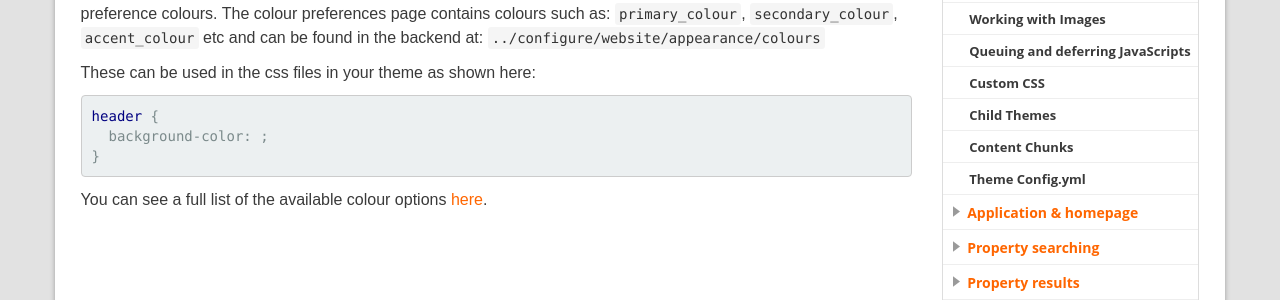
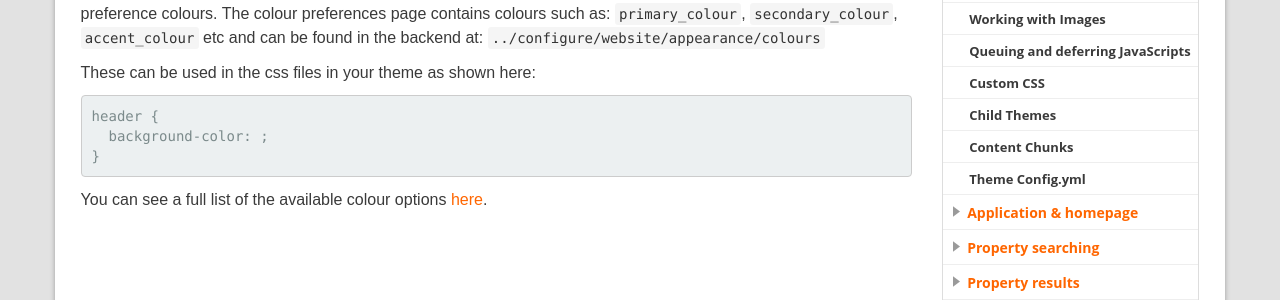
Before and after one commit to homeflow/homeflow.github.io, a Jekyll site: the page built from _posts/best-practices/2015-11-29-custom-css.md, in a window 1280 px wide. Shown: the part 440-740 px from the top of the page. Built offline with Jekyll 4.4.1, drawn with Linux system fonts in a browser that asks for light colours.

Commit message:
custom css

```diff
--- a/_posts/best-practices/2015-11-29-custom-css.md
+++ b/_posts/best-practices/2015-11-29-custom-css.md
@@ -8,7 +8,7 @@ It is best to use CSS that can be easily adapted for multiple site configuration
 
 These can be used in the css files in your theme as shown here:
 
-{% highlight css %}
+{% highlight html %}
 header {
   background-color: {{ theme_preferences.header_background_colour }};
 }
```
